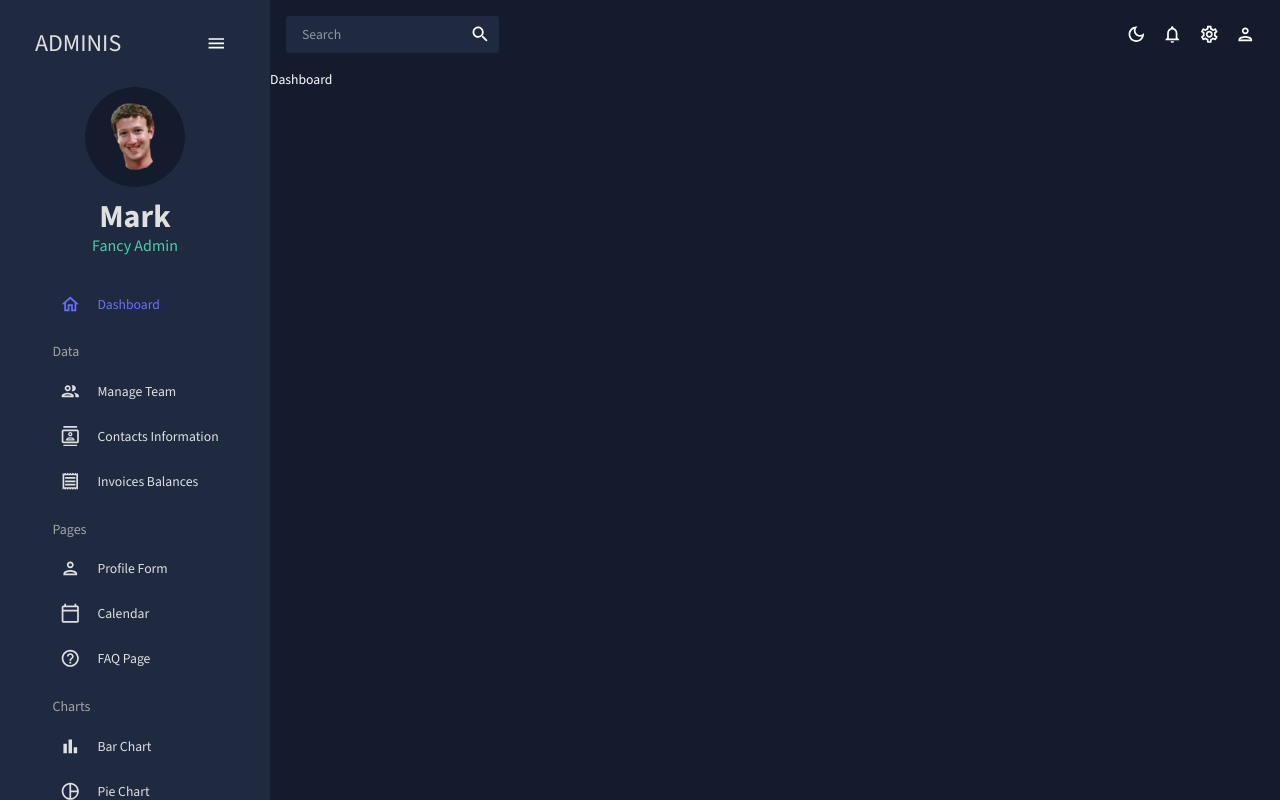
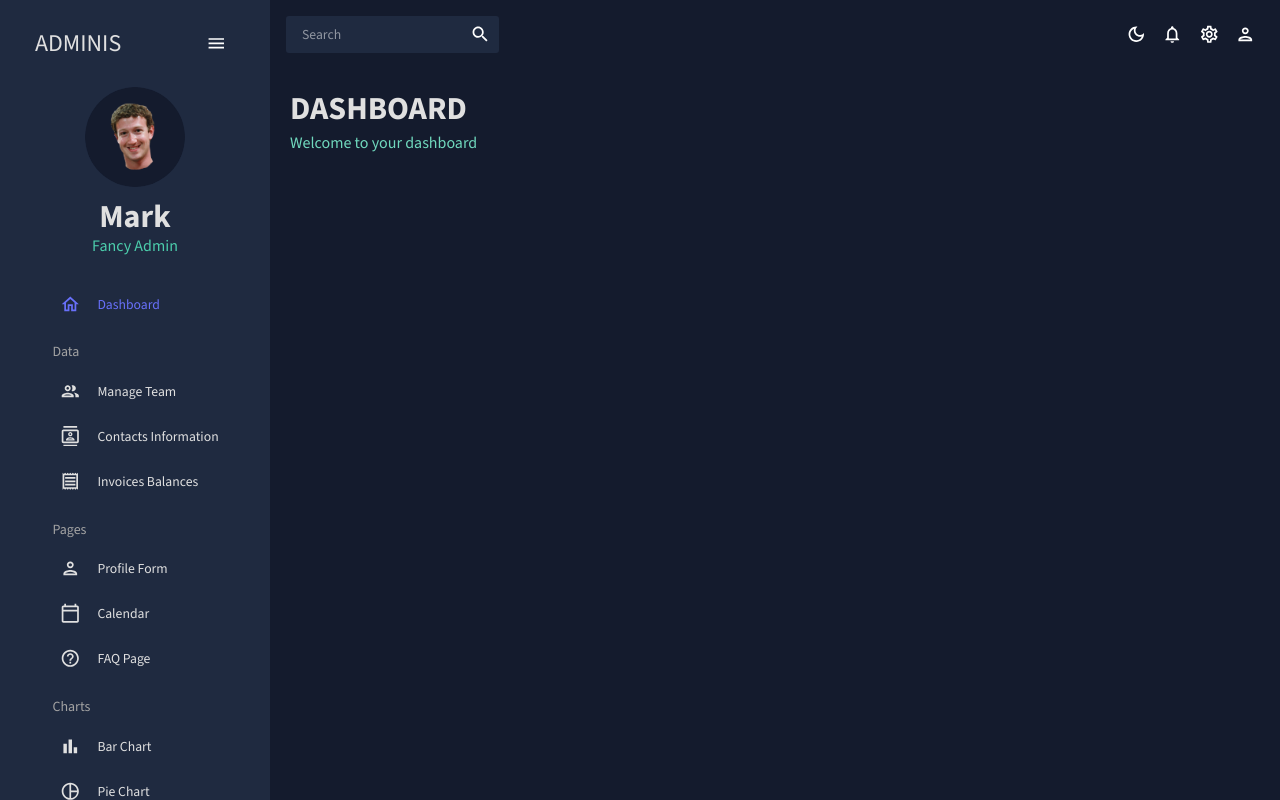
Before and after one commit to markfady/React_MUI_Dashboard, a React (Vite) app: page / in a window 1280 px wide. Built offline with nearby package versions, Linux system fonts and the light colour scheme.

Commit message:
Header usage

```diff
--- a/src/scenes/dashboard/Dashboard.tsx
+++ b/src/scenes/dashboard/Dashboard.tsx
@@ -1,8 +1,13 @@
-import React from 'react'
+import { Box } from '@mui/material'
+import Header from '../../components/Header'
 
 const Dashboard = () => {
   return (
-    <div>Dashboard</div>
+    <Box m="20px">
+      <Box display="flex" justifyContent="space-between" alignItems="center">
+      <Header title='DASHBOARD' subTitle='Welcome to your dashboard'/>
+      </Box>
+    </Box>
   )
 }
 
--- /dev/null
+++ b/src/scenes/manageTeam/ManageTeam.tsx
@@ -0,0 +1,14 @@
+import { Box } from '@mui/material'
+import Header from '../../components/Header'
+
+const ManageTeam = () => {
+  return (
+    <Box m="20px">
+    <Box display="flex" justifyContent="space-between" alignItems="center">
+    <Header title='MANAGE TEAM' subTitle='Welcome to your ManageTeam'/>
+    </Box>
+  </Box>
+  )
+}
+
+export default ManageTeam
```
